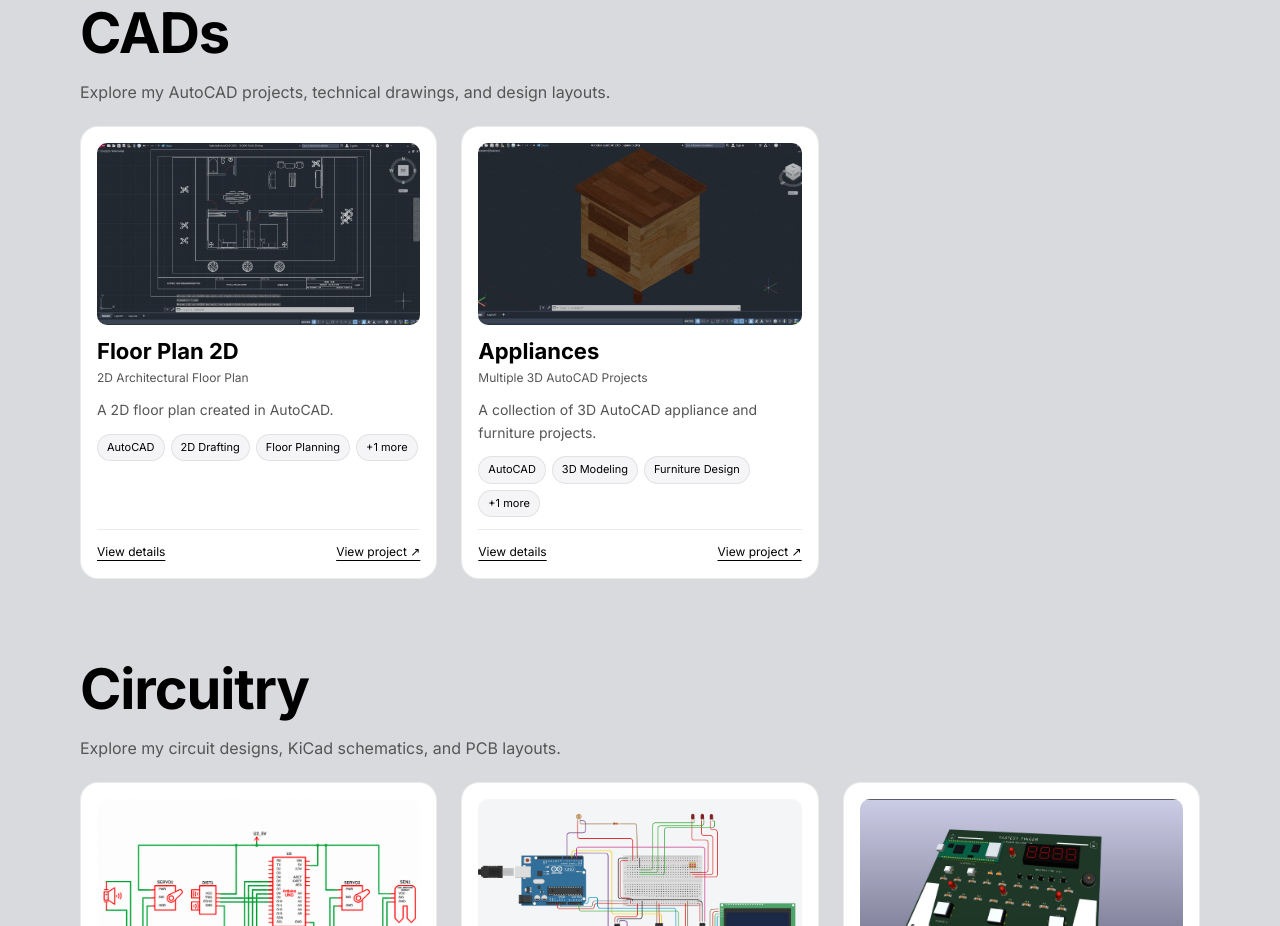
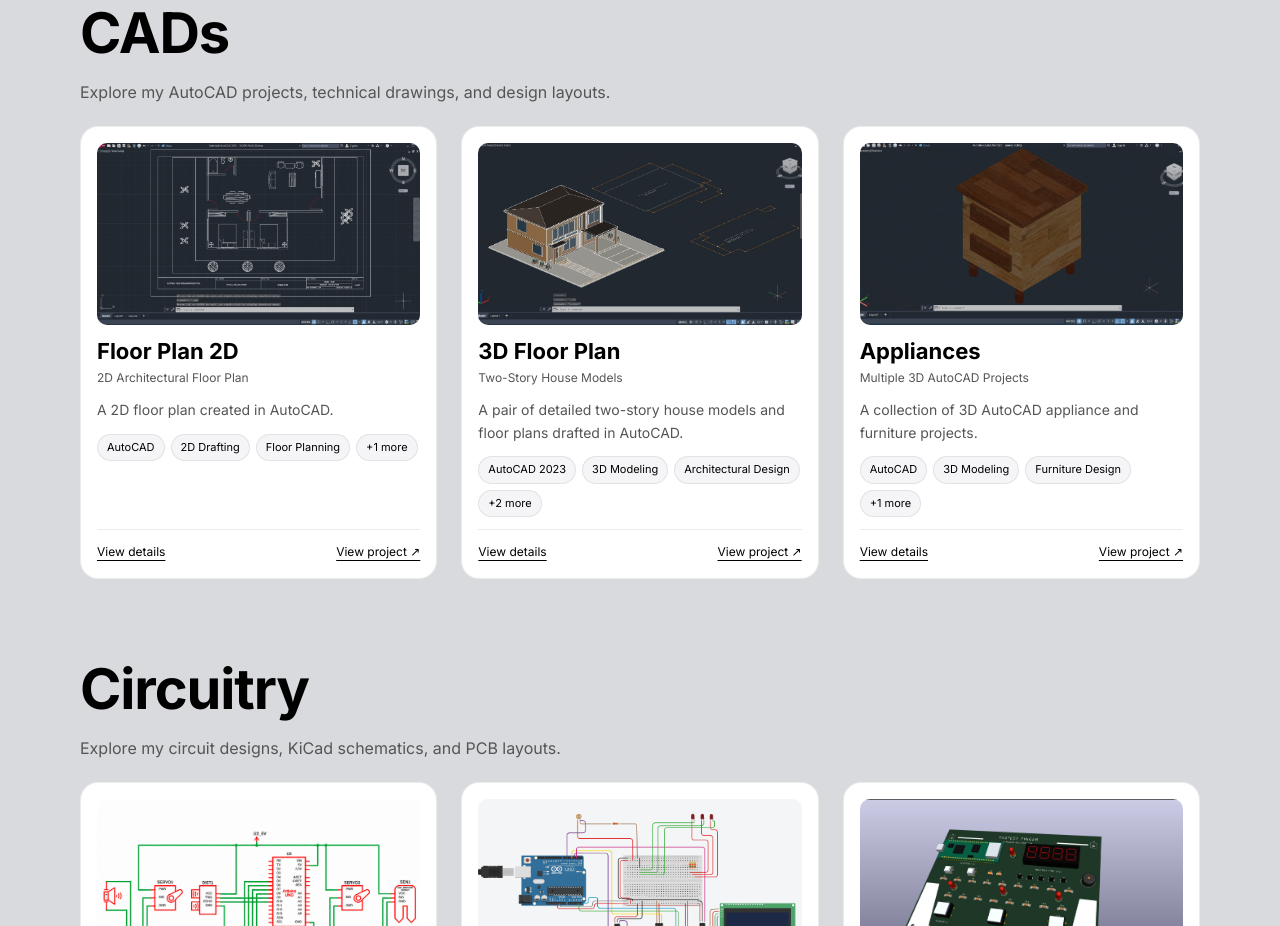
Before and after one commit to LouiseCatala/Catala-Portfolio, a Next.js app: page /work in a window 1280 px wide. Shown: the part 1260-2186 px from the top of the page. Built offline with nearby package versions, Linux system fonts and the light colour scheme.

Commit message:
Add 3D floor plan project

```diff
--- a/data/content.js
+++ b/data/content.js
@@ -248,6 +248,26 @@ export const projects = [
     "category": "autocad"
   },
   {
+    "title": "3D Floor Plan - AutoCAD House Models",
+    "slug": "3d-floor-plan",
+    "name": "3D Floor Plan",
+    "subtitle": "Two-Story House Models",
+    "summary": "A pair of detailed two-story house models and floor plans drafted in AutoCAD.",
+    "kind": "AutoCAD Project",
+    "desc": "A collection of two 3D AutoCAD house models: a realistic two-story design and a wooden shaded floor-plan model with a hip roof, covered entry, carport, driveway, walkway, and planters.",
+    "stack": [
+      "AutoCAD 2023",
+      "3D Modeling",
+      "Architectural Design",
+      "Floor Planning",
+      "DWG"
+    ],
+    "img": "/images/projects/3d-floor-plan.jpg",
+    "href": "https://github.com/LouiseCatala/3D-Floor-Plan/tree/main",
+    "liveUrl": "https://github.com/LouiseCatala/3D-Floor-Plan/tree/main",
+    "category": "autocad"
+  },
+  {
     "title": "Appliances - 3D AutoCAD Models",
     "slug": "appliances-3d-dwg",
     "name": "Appliances",
```
Also changed, not shown: public/images/projects/3d-floor-plan.jpg (added).
